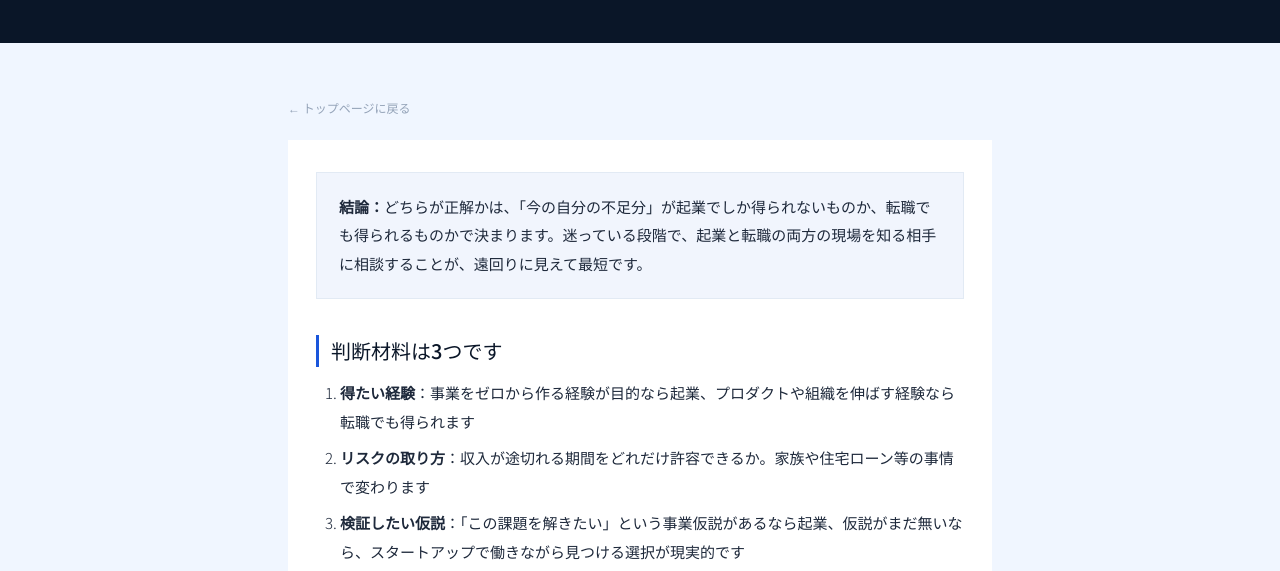
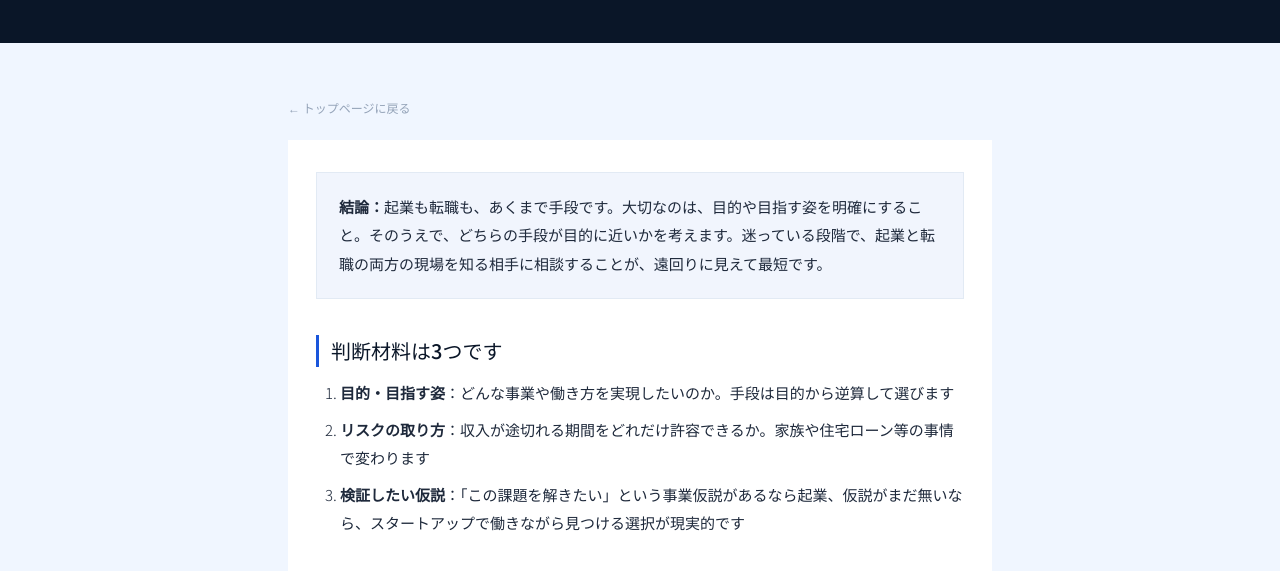
Before and after one commit to TAKAJ13/xagent.jp, a plain HTML site: page guide/kigyo-tenshoku.html in a window 1280 px wide. Shown: the part 214-785 px from the top of the page. Drawn offline with Linux system fonts and the light colour scheme.

Commit message:
ガイドページの結論を修正（起業・転職は手段、目的から逆算する考え方に）

```diff
--- a/guide/kigyo-tenshoku.html
+++ b/guide/kigyo-tenshoku.html
@@ -63,12 +63,12 @@ footer{background:var(--navy);padding:32px 20px;text-align:center;}
   <a class="back-link" href="../index.html">← トップページに戻る</a>
   <div class="article">
     <div class="conclusion">
-      <p><strong>結論：</strong>どちらが正解かは、「今の自分の不足分」が起業でしか得られないものか、転職でも得られるものかで決まります。迷っている段階で、起業と転職の両方の現場を知る相手に相談することが、遠回りに見えて最短です。</p>
+      <p><strong>結論：</strong>起業も転職も、あくまで手段です。大切なのは、目的や目指す姿を明確にすること。そのうえで、どちらの手段が目的に近いかを考えます。迷っている段階で、起業と転職の両方の現場を知る相手に相談することが、遠回りに見えて最短です。</p>
     </div>
 
     <h2>判断材料は3つです</h2>
     <ol>
-      <li><strong>得たい経験</strong>：事業をゼロから作る経験が目的なら起業、プロダクトや組織を伸ばす経験なら転職でも得られます</li>
+      <li><strong>目的・目指す姿</strong>：どんな事業や働き方を実現したいのか。手段は目的から逆算して選びます</li>
       <li><strong>リスクの取り方</strong>：収入が途切れる期間をどれだけ許容できるか。家族や住宅ローン等の事情で変わります</li>
       <li><strong>検証したい仮説</strong>：「この課題を解きたい」という事業仮説があるなら起業、仮説がまだ無いなら、スタートアップで働きながら見つける選択が現実的です</li>
     </ol>
```
